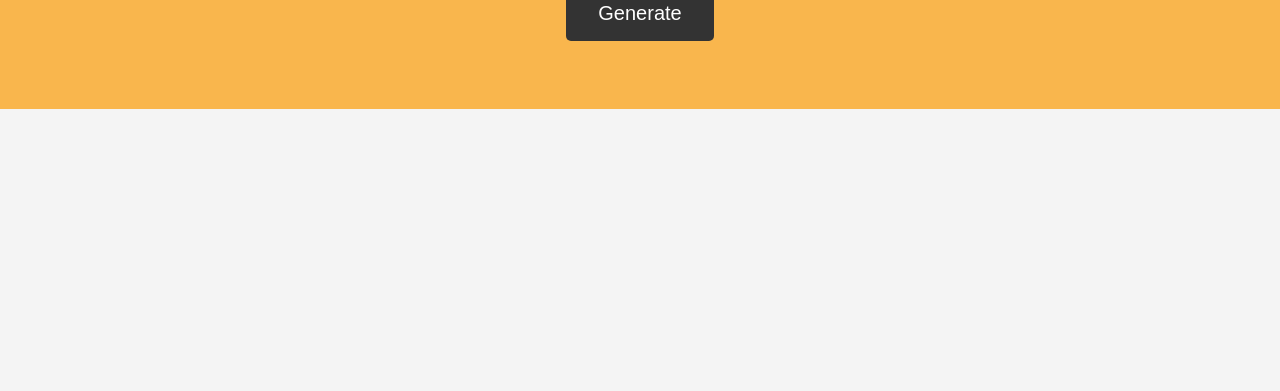
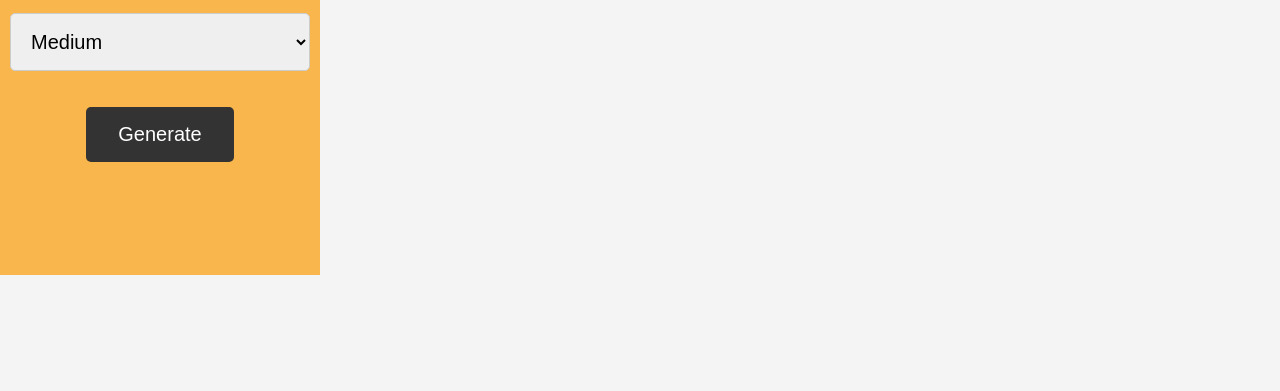
Before and after one commit to bishwasshrestha/OpenAI_ImageGenerator, a website: page public/index.html in a window 1280 px wide. Shown: the part 409-800 px from the top of the page. Drawn offline with Linux system fonts and the light colour scheme.

Commit message:
openai image generator basic structure complete

```diff
--- a/public/css/style.css
+++ b/public/css/style.css
@@ -13,6 +13,7 @@
 }
 
 body {
+  height: 700px;
   font-family: 'Poppins', sans-serif;
   font-size: 16px;
   line-height: 1.5;
@@ -48,11 +49,20 @@
 .navbar a:hover {
   color: var(--primary-color);
 }
+/* Main */
+main{
+  display: flex;
+  flex-direction: row;
+  align-items: center;
+  justify-content: space-between;
 
+}
 /* Showcase */
 .showcase {
-  height: 450px;
-  width: 100%;
+  height: 600px;
+  width: 345px;
+  padding: 10px;
+  margin: 0;
   background: var(--primary-color);
 }
 
@@ -61,6 +71,7 @@
   color: #333;
   text-align: center;
   padding: 1rem 0;
+
 }
 
 .showcase form {
@@ -76,7 +87,7 @@
 form select {
   font-size: 20px;
   width: 500px;
-  max-width: 500px;
+  max-width: 300px;
   padding: 1rem;
   border: 1px solid #ccc;
   border-radius: 5px;
@@ -102,12 +113,15 @@
 
 .image {
   width: 100%;
+  height: 600px;
   margin-top: 2rem;
+
 }
 
 img {
   display: block;
   margin: auto;
+  padding: 10px;
 }
 
 .msg {
--- a/public/js/main.js
+++ b/public/js/main.js
@@ -1,7 +1,7 @@
 function onSubmit(e) {
   e.preventDefault();
-  document.querySelector(".msg").textContent = "";
-  document.querySelector("#image").src = "";
+  document.querySelector(".msg").textContent = '';
+  document.querySelector("#image").src = '';
 
   const prompt = document.querySelector("#prompt").value;
   const size = document.querySelector("#size").value;
@@ -34,6 +34,7 @@
     // console.log(data)
     const imageUrl = data.data;
     document.querySelector("#image").src = imageUrl;
+    document.querySelector('.msg').textContent = prompt
     removeSpinner();
   } catch (error) {
     document.querySelector(".msg").textContent = error;
```
